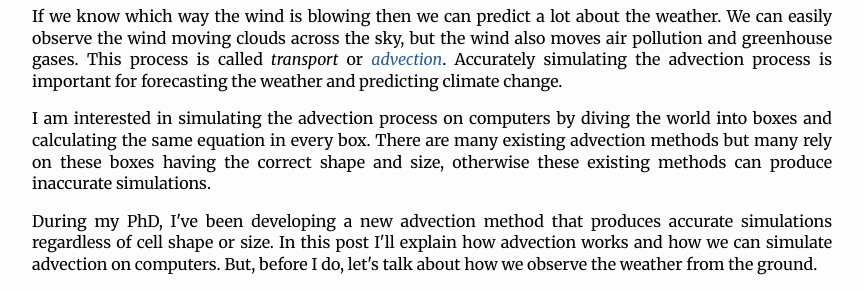
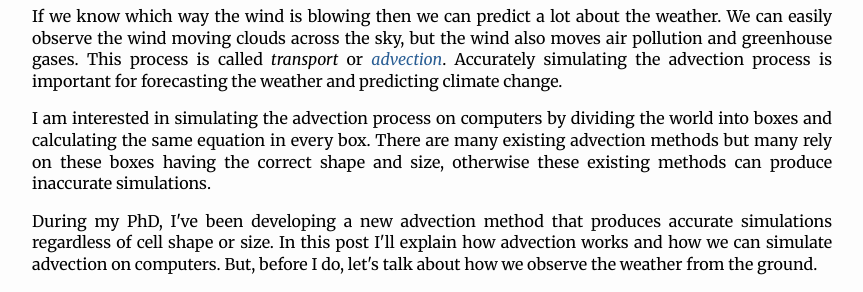
Before and after one commit to hertzsprung/hertzsprung.github.io, a Jekyll site: the page built from _posts/2017-03-16-simulating-wind-on-computers.html, in a window 1280 px wide and 900 px high. Shown: the part 367-659 px from the top of the window, without its empty margins (208-1071 px from the left). Built offline with Jekyll 4.4.1, drawn with Linux system fonts in a browser that asks for light colours; formulas are drawn with MathJax 3; comment, search, counter and statistics services are not loaded; some of the changed lines change nothing that is shown; some of the changed text lies outside the part shown.

Commit message:
fix typos

```diff
--- a/_posts/2017-03-16-simulating-wind-on-computers.html
+++ b/_posts/2017-03-16-simulating-wind-on-computers.html
@@ -11,7 +11,7 @@
 </p>
 
 <p>
-I am interested in simulating the advection process on computers by diving the world into boxes and calculating the same equation in every box.  There are many existing advection methods but many rely on these boxes having the correct shape and size, otherwise these existing methods can produce inaccurate simulations.
+I am interested in simulating the advection process on computers by dividing the world into boxes and calculating the same equation in every box.  There are many existing advection methods but many rely on these boxes having the correct shape and size, otherwise these existing methods can produce inaccurate simulations.
 </p>
 
 <p>
@@ -52,7 +52,7 @@
 </p>
 
 <p>
-The above example of a mesh over the UK uses cube-shaped cells stacked in columns above the Earth, and arranged along latitude and longitude lines.  But more recently, weather forecasting models are using <a href="https://doi.org/10.1002/qj.958">differently shaped cells arranged in different ways over the globe</a>.  These models tesselate the globe with squares, hexagons or triangles.
+The above example of a mesh over the UK uses cube-shaped cells stacked in columns above the Earth, and arranged along latitude and longitude lines.  But more recently, weather forecasting models are using <a href="https://doi.org/10.1002/qj.958">different types of mesh</a>.  These models tesselate the globe with squares, hexagons or triangles.
 
 <figure>
 	<ul class="subfig">
@@ -127,5 +127,5 @@
 <h2>Further reading</h2>
 <p>
 A preprint of our journal article documenting the new advection method is <a href="https://arxiv.org/abs/1702.00233">available on ArXiv</a>.  I also have <a href="http://www.datumedge.co.uk/2017/01/20/creating-a-high-order-finite-volume-scheme/">another blog post</a> that talks about how to make the method even more accurate.
-Or <a href="https://twitter.com/hertzsprrrung">follow me on Twitter</a> for more animations the numerical methods I'm developing.
+Or <a href="https://twitter.com/hertzsprrrung">follow me on Twitter</a> for more animations of the numerical methods I'm developing.
 </p>
```
